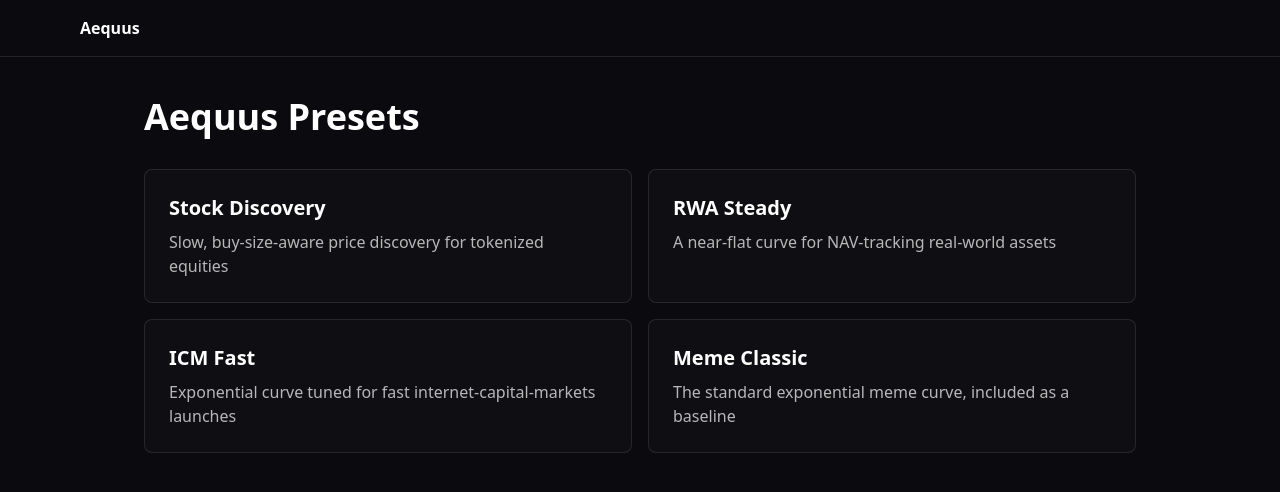
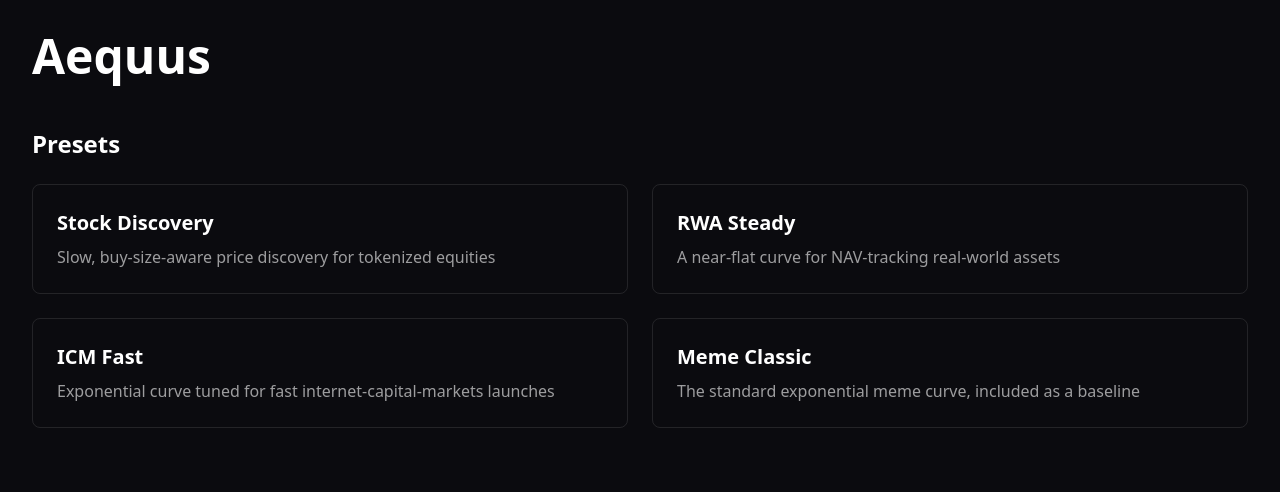
Before and after one commit to alamuoyeemmanuel7-create/aequus, a Next.js app: page / in a window 1280 px wide. Shown: the top 492 px of the page. Built offline with nearby package versions, Linux system fonts and the light colour scheme.

Commit message:
Complete reset: clean minimal working app

```diff
--- a/app/layout.tsx
+++ b/app/layout.tsx
@@ -2,22 +2,15 @@ import type { Metadata } from 'next';
 import './globals.css';
 
 export const metadata: Metadata = {
-  title: 'Aequus — DBC Curve Preset Marketplace',
-  description: 'Curve and fee presets for tokenized equities, RWAs, ICM launches and memes.',
+  title: 'Aequus',
+  description: 'DBC Curve Presets',
 };
 
 export default function RootLayout({ children }: { children: React.ReactNode }) {
   return (
     <html lang="en">
-      <body className="min-h-screen bg-[#0b0b0f] text-white antialiased">
-        <nav className="border-b border-white/10 bg-[#0b0b0f]">
-          <div className="mx-auto max-w-6xl px-4 py-4">
-            <a href="/" className="font-bold text-white">
-              Aequus
-            </a>
-          </div>
-        </nav>
-        <div className="mx-auto max-w-5xl px-4 py-10">
+      <body className="bg-[#0b0b0f] text-white">
+        <div className="min-h-screen">
           {children}
         </div>
       </body>
--- a/app/page.tsx
+++ b/app/page.tsx
@@ -2,18 +2,20 @@ import { PRESETS } from '../lib/curvePresets';
 
 export default function HomePage() {
   return (
-    <div>
-      <h1 className="text-4xl font-bold text-white mb-8">Aequus Presets</h1>
+    <div className="p-8">
+      <h1 className="text-5xl font-bold mb-12">Aequus</h1>
 
-      <div className="grid grid-cols-1 gap-4 sm:grid-cols-2">
+      <h2 className="text-2xl font-bold mb-6">Presets</h2>
+
+      <div className="grid grid-cols-2 gap-6">
         {PRESETS.map((preset) => (
           <a
             key={preset.meta.id}
             href={`/presets/${preset.meta.id}`}
-            className="p-6 border border-white/10 rounded-lg bg-white/[0.02] hover:bg-white/[0.05] transition"
+            className="p-6 rounded-lg border border-white/10 hover:border-white/30 hover:bg-white/5"
           >
-            <h2 className="text-xl font-bold text-white">{preset.meta.name}</h2>
-            <p className="text-white/70 mt-2">{preset.meta.tagline}</p>
+            <h3 className="text-xl font-bold">{preset.meta.name}</h3>
+            <p className="text-white/60 mt-2">{preset.meta.tagline}</p>
           </a>
         ))}
       </div>
--- a/app/presets/[id]/page.tsx
+++ b/app/presets/[id]/page.tsx
@@ -1,6 +1,5 @@
 import Link from 'next/link';
 import { PRESETS, getPreset } from '../../../lib/curvePresets';
-import { PresetDetailContent } from '../../../components/PresetDetailContent';
 
 export function generateStaticParams() {
   return PRESETS.map((preset) => ({
@@ -9,24 +8,55 @@ export function generateStaticParams() {
 }
 
 export default function PresetDetailPage({ params }: { params: { id: string } }) {
-  const presetId = params.id;
-  const preset = getPreset(presetId);
+  const preset = getPreset(params.id);
 
   if (!preset) {
     return (
-      <div className="space-y-6">
-        <Link href="/" className="text-violet-400 hover:text-violet-300">
-          ← Back to presets
-        </Link>
-        <div className="rounded-lg border border-red-500/30 bg-red-500/10 p-6">
-          <h1 className="text-2xl font-bold text-red-400">Preset not found</h1>
-          <p className="mt-2 text-red-300/70">
-            The preset "{presetId}" does not exist.
-          </p>
-        </div>
+      <div className="p-8">
+        <Link href="/">← Back</Link>
+        <h1 className="text-2xl font-bold text-red-500 mt-8">Preset not found</h1>
       </div>
     );
   }
 
-  return <PresetDetailContent preset={preset} />;
+  return (
+    <div className="p-8">
+      <Link href="/" className="text-blue-400 hover:text-blue-300">← Back</Link>
+
+      <h1 className="text-5xl font-bold mt-8 mb-4">{preset.meta.name}</h1>
+      <p className="text-xl text-white/70 mb-8">{preset.meta.tagline}</p>
+
+      <div className="max-w-2xl">
+        <h2 className="text-2xl font-bold mb-4">About</h2>
+        <p className="text-white/80 mb-8">{preset.meta.description}</p>
+
+        <h2 className="text-2xl font-bold mb-4">Details</h2>
+        <div className="grid grid-cols-2 gap-6 mb-8">
+          <div>
+            <p className="text-white/50">Asset Class</p>
+            <p className="font-bold">{preset.meta.assetClass}</p>
+          </div>
+          <div>
+            <p className="text-white/50">Fee Mode</p>
+            <p className="font-bold">{preset.sim.baseFee.mode}</p>
+          </div>
+          <div>
+            <p className="text-white/50">Supply</p>
+            <p className="font-bold">{preset.sim.totalTokenSupply}</p>
+          </div>
+          <div>
+            <p className="text-white/50">Migration Fee</p>
+            <p className="font-bold">{preset.sim.migrationFeeBps} bps</p>
+          </div>
+        </div>
+
+        <h2 className="text-2xl font-bold mb-4">Why this preset?</h2>
+        <ul className="list-disc list-inside space-y-2 mb-8">
+          {preset.meta.rationale.map((reason, idx) => (
+            <li key={idx} className="text-white/80">{reason}</li>
+          ))}
+        </ul>
+      </div>
+    </div>
+  );
 }
```
